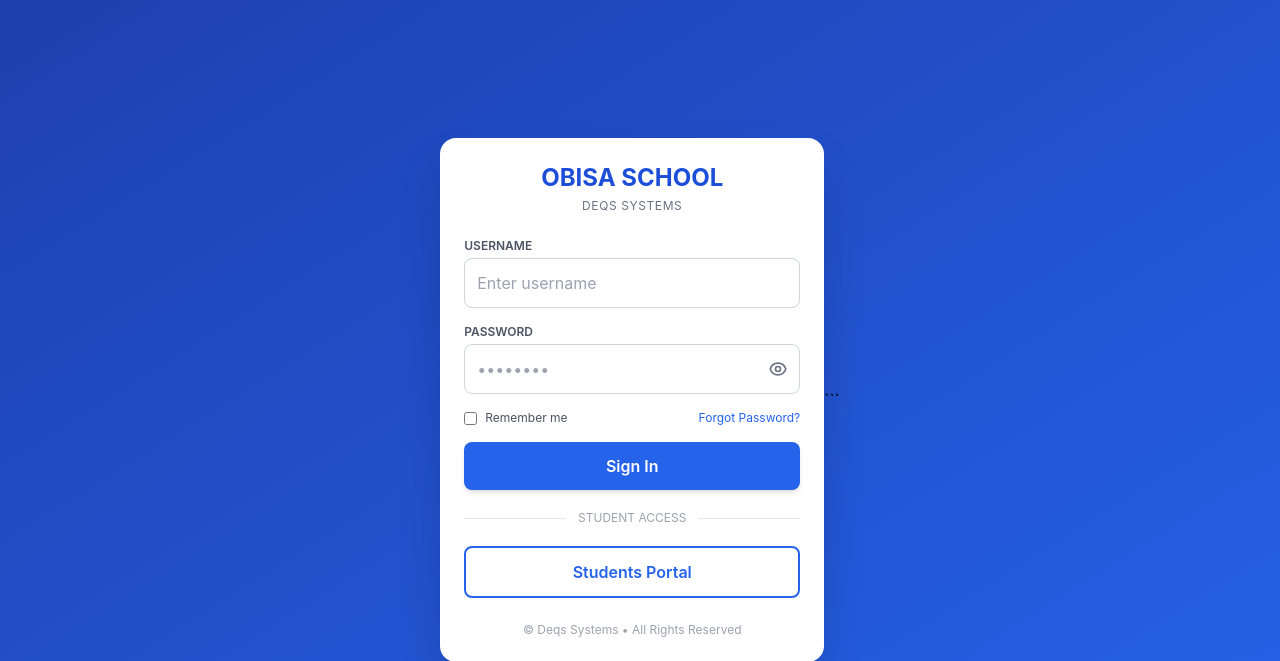
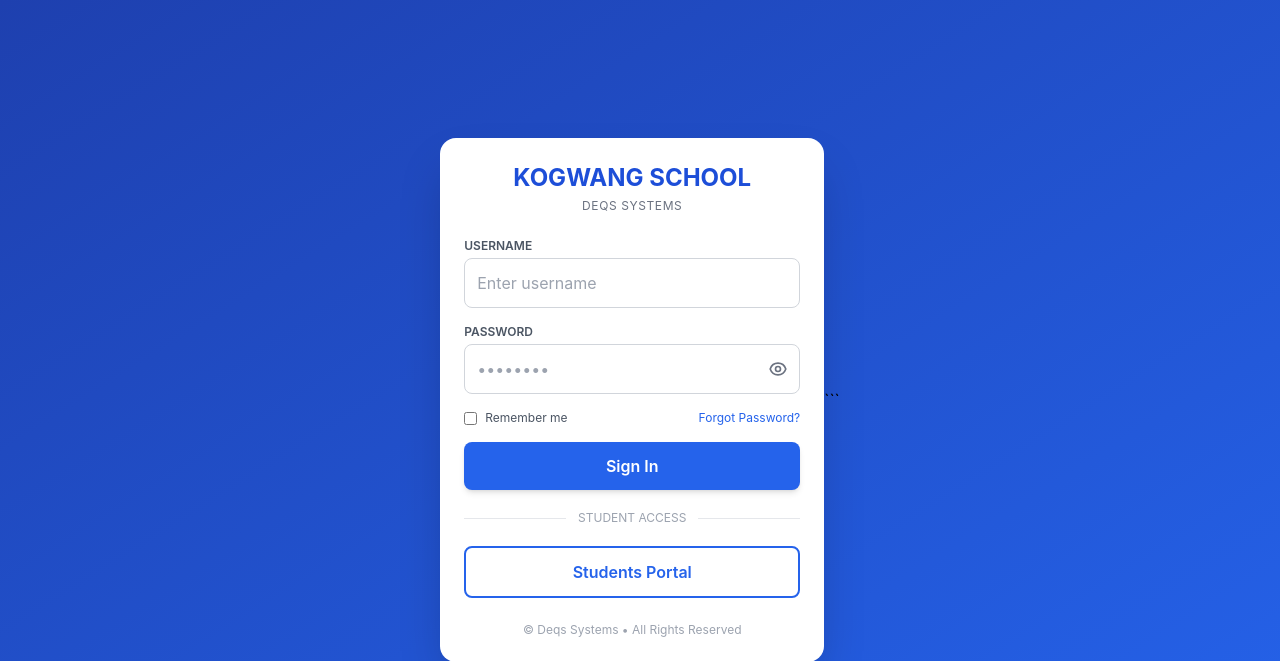
Before and after one commit to deqssystems1-rgb/deqssystems1, a Django app: page /agawo/login/ in a window 1280 px wide. Shown: the top 661 px of the page. Run offline with Django 5.2, Linux system fonts and the light colour scheme; some libraries are stand-ins or nearby versions.

Commit message:
Update login.html

```diff
--- a/templates/login.html
+++ b/templates/login.html
@@ -4,7 +4,7 @@
 <head>
     <meta charset="UTF-8">
     <meta name="viewport" content="width=device-width, initial-scale=1.0">
-    <title>Obisa Comprehensive School</title>
+    <title>Kogwang Comprehensive School</title>
 
     <script src="https://cdn.tailwindcss.com"></script>
 
@@ -38,7 +38,7 @@
 
         <!-- Header -->
         <h1 class="text-2xl font-bold text-center text-blue-700">
-            OBISA SCHOOL
+            KOGWANG SCHOOL
         </h1>
 
         <p class="text-center text-gray-500 text-xs uppercase tracking-wider mt-1 mb-6">
```
